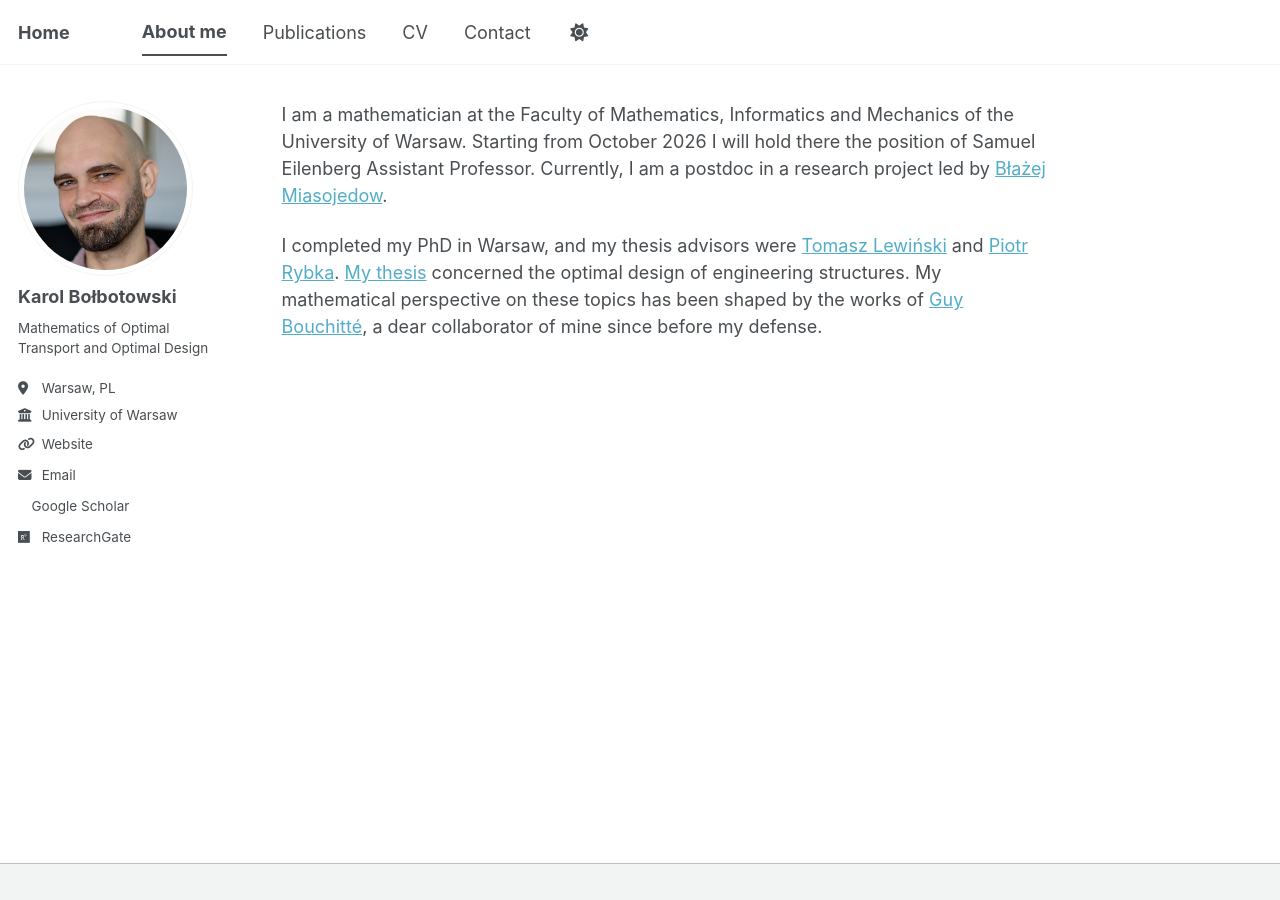
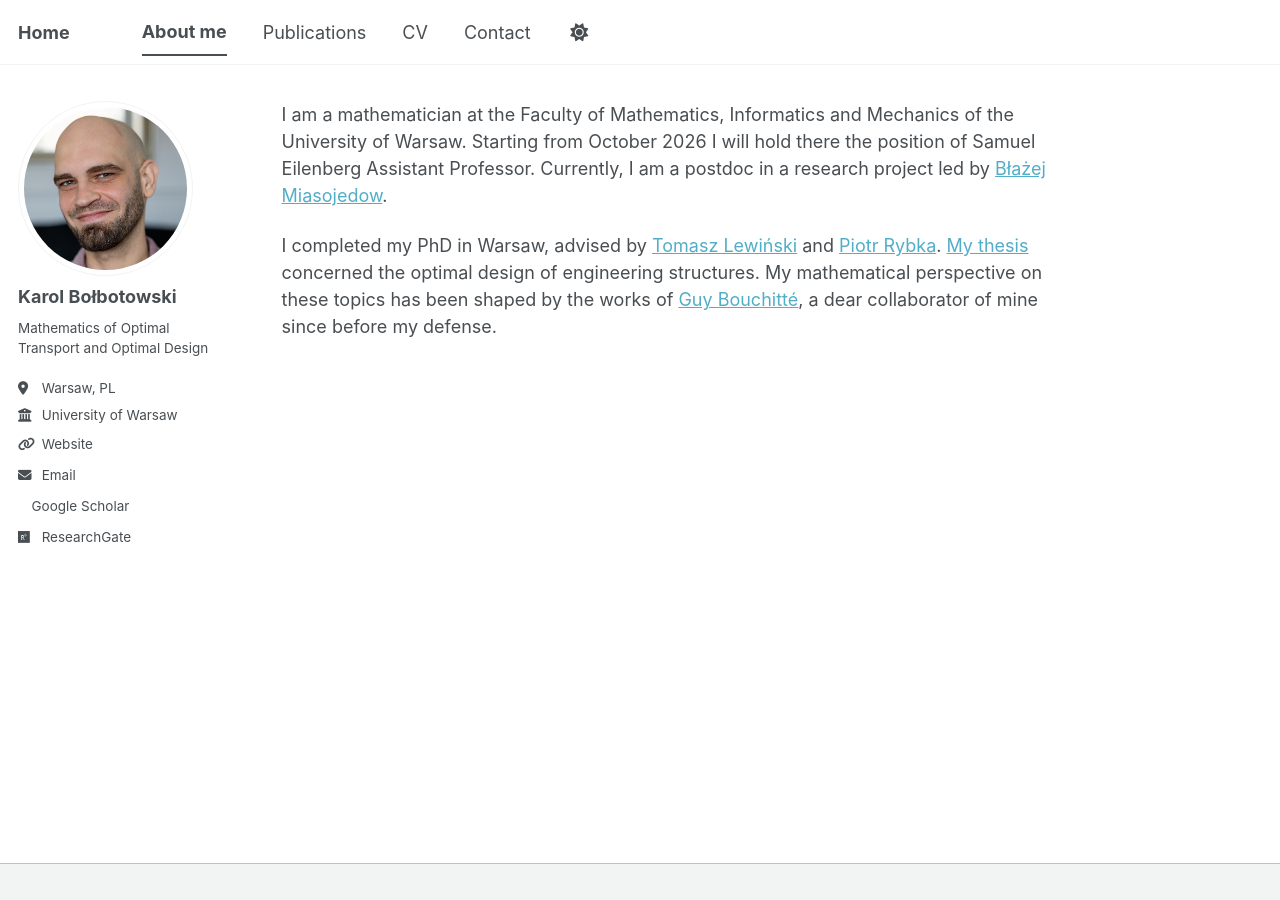
Before and after one commit to kbolbotowski/kbolbotowski.github.io, a Jekyll site: the page built from _pages/aboutme.md, in a window 1280 px wide. Built offline with Jekyll 4.4.1, drawn with Linux system fonts in a browser that asks for light colours; a style sheet for code colours, icons or effects is not loaded.

Commit message:
Update aboutme.md

```diff
--- a/_pages/aboutme.md
+++ b/_pages/aboutme.md
@@ -5,4 +5,4 @@
 
 I am a mathematician at the Faculty of Mathematics, Informatics and Mechanics of the University of Warsaw. Starting from October 2026 I will hold there the position of Samuel Eilenberg Assistant Professor. Currently, I am a postdoc in a research project led by <a href="https://www.mimuw.edu.pl/~bmia/" target="_blank" rel="noopener noreferrer">Błażej Miasojedow</a>.
 
-I completed my PhD in Warsaw, and my thesis advisors were <a href="https://www.il.pw.edu.pl/en/member/lewinski-tomasz-en/" target="_blank" rel="noopener noreferrer">Tomasz Lewiński</a> and <a href="https://www.mimuw.edu.pl/~rybka/index.html" target="_blank" rel="noopener noreferrer">Piotr Rybka</a>. <a href="https://theses.hal.science/tel-05609664v1" target="_blank" rel="noopener noreferrer">My thesis</a> concerned the optimal design of engineering structures. My mathematical perspective on these topics has been shaped by the works of <a href="https://sites.google.com/site/gbouchitte/" target="_blank" rel="noopener noreferrer">Guy Bouchitté</a>, a dear collaborator of mine since before my defense.
+I completed my PhD in Warsaw, advised by <a href="https://www.il.pw.edu.pl/en/member/lewinski-tomasz-en/" target="_blank" rel="noopener noreferrer">Tomasz Lewiński</a> and <a href="https://www.mimuw.edu.pl/~rybka/index.html" target="_blank" rel="noopener noreferrer">Piotr Rybka</a>. <a href="https://theses.hal.science/tel-05609664v1" target="_blank" rel="noopener noreferrer">My thesis</a> concerned the optimal design of engineering structures. My mathematical perspective on these topics has been shaped by the works of <a href="https://sites.google.com/site/gbouchitte/" target="_blank" rel="noopener noreferrer">Guy Bouchitté</a>, a dear collaborator of mine since before my defense.
```
